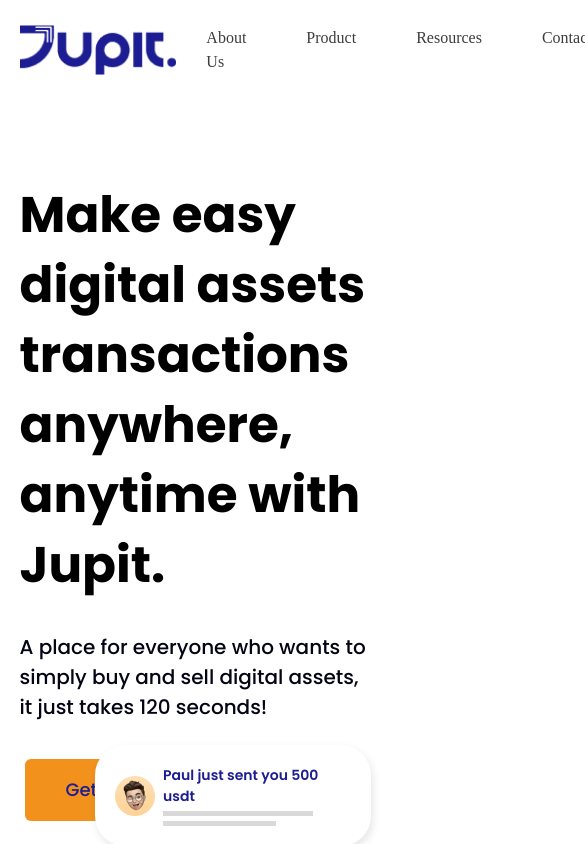
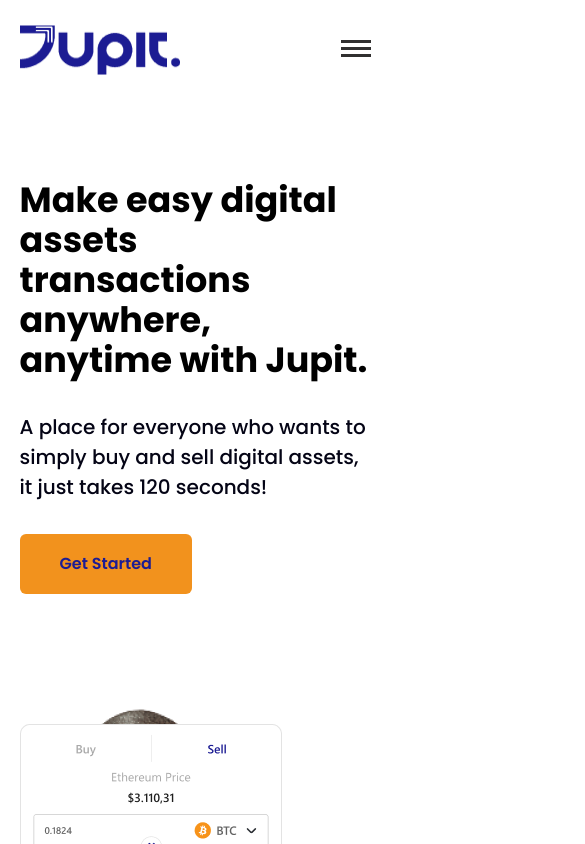
Before and after one commit to sammyyOzz/jupit, a React (Create React App) app: page / in a window 390 px wide. Shown: the top 844 px of the page, 585 px wide, since content can reach past the window. Built offline with nearby package versions, Linux system fonts and the light colour scheme.

Commit message:
made ui more responsive

```diff
--- a/src/components/button/index.tsx
+++ /dev/null
@@ -1,31 +0,0 @@
-import React from 'react'
-import { Button as ChakraButton } from '@chakra-ui/react'
-
-interface ButtonProps {
-  children: React.ReactNode;
-  outlined?: boolean;
-  bg?: 'primary' | 'secondary' | null;
-  color?: string;
-  fontWeight?: string;
-  p?: string;
-  handleClick?: () => void;
-}
-
-function Button({ children, outlined, bg, color, fontWeight, p, handleClick }: ButtonProps) {
-  return (
-    <ChakraButton
-      m="5px"
-      border={outlined ? '1px solid #1C1C93' : '1px solid transparent'}
-      bg={!bg ? 'none' : (bg === 'primary' ? 'primary' : 'secondary')}
-      color={color ? color : 'black'}
-      fontWeight={fontWeight ? fontWeight : 500}
-      fontSize="18px"
-      p={p || 30}
-      onClick={handleClick}
-    >
-      { children }
-    </ChakraButton>
-  )
-}
-
-export default Button
--- a/src/components/footer/index.tsx
+++ b/src/components/footer/index.tsx
@@ -88,7 +88,10 @@
           borderTop="1px solid #817e7eac"
         >
           <Image src={logoWhite} alt="" h="30px" w="100px" />
-          <Flex justify="space-between" py="20px">
+          <Flex
+            justify="space-between"
+            wrap="wrap"
+            py="20px">
             <Text px="30px">
               Quick Link
             </Text>
--- a/src/components/header/index.tsx
+++ b/src/components/nav/index.tsx
@@ -2,22 +2,24 @@
 import logo from '../../assets/logo.png'
 import { Auth } from '../../features/auth'
 import { appRoutes } from '../../routes'
+import Sidebar from './sidebar'
 
 function Layout() {
   return (
     <Box>
       <Flex h="100px" w="90%" justify="space-between" align="center" m="auto">
         <Image src={logo} alt="" h="50px" w="160px" />
-        <Flex justify="space-between">
+        <Flex justify="space-between" display={['none', null, null, null, 'flex']}>
           {appRoutes.map(({ name }, index) => (
             <Text key={index} color="#3D3D3D" fontSize="16px" fontFamily="Nexa" px="30px">
               { name }
             </Text>
           ))}
         </Flex>
-        <Box>
+        <Box display={['none', null, null, null, 'block']}>
           <Auth />
         </Box>
+        <Sidebar />
       </Flex>
     </Box>
   )
--- /dev/null
+++ b/src/components/nav/sidebar.tsx
@@ -0,0 +1,59 @@
+import React from 'react'
+import {
+  Drawer,
+  DrawerBody,
+  DrawerFooter,
+  DrawerOverlay,
+  DrawerContent,
+  DrawerCloseButton,
+  useDisclosure,
+  Button,
+  Text,
+  Box,
+} from '@chakra-ui/react'
+import { Auth } from '../../features/auth'
+import { appRoutes } from '../../routes'
+
+function Sidebar() {
+  const { isOpen, onOpen, onClose } = useDisclosure()
+  const btnRef = React.useRef<any>()
+
+  return (
+    <>
+      <Box
+        w="30px"
+        ref={btnRef}
+        onClick={onOpen}
+        cursor="pointer"
+        display={['block', null, null, null, 'none']}
+      >
+        <Box h="3px" bg="#313030" mb={1} />
+        <Box h="3px" bg="#313030" mb={1} />
+        <Box h="3px" bg="#313030" mb={1} />
+      </Box>
+      <Drawer
+        isOpen={isOpen}
+        placement='right'
+        onClose={onClose}
+        finalFocusRef={btnRef}
+      >
+        <DrawerOverlay />
+        <DrawerContent>
+          <DrawerCloseButton />
+
+          <DrawerBody pt="100px">
+            {appRoutes.map(({ name }) => (
+              <Text key={name} color="#3D3D3D" fontSize="16px" fontFamily="Nexa" mb={5}>
+                {name}
+              </Text>
+            ))}
+            <Auth />
+          </DrawerBody>
+
+        </DrawerContent>
+      </Drawer>
+    </>
+  )
+}
+
+export default Sidebar
--- a/src/features/auth/components/auth.tsx
+++ b/src/features/auth/components/auth.tsx
@@ -1,7 +1,6 @@
-import React from 'react'
+import { Button } from '@chakra-ui/react'
 import { useDispatch, useSelector } from 'react-redux'
 import { useNavigate } from 'react-router-dom'
-import Button from '../../../components/button'
 import { selectAuthUser } from '../redux/auth-selectors'
 import { setUser } from '../redux/auth-slice'
 
@@ -19,17 +18,26 @@
   return (
     <>
       <Button
-        outlined
         color="primary"
-        handleClick={!user ? login : navigateToDashboard}
+        bg="white"
+        border="1px solid"
+        borderColor="primary"
+        p="30px"
+        mr={3}
+        onClick={!user ? login : navigateToDashboard}
+        w={['100%', null, null, null, 'fit-content']}
+        mb={['20px', null, null, null, '0']}
       >
-       {!user ? 'Sign In' : 'Dashboard'}
+        {!user ? 'Sign In' : 'Dashboard'}
       </Button>
       <Button
-        outlined
+        color="primary"
         bg="secondary"
-        color="primary"
-        handleClick={!user ? login : logout}
+        border="1px solid"
+        borderColor="primary"
+        p="30px"
+        onClick={!user ? login : logout}
+        w={['100%', null, null, null, 'fit-content']}
       >
         {!user ? 'Register' : 'Logout'}
       </Button>
--- a/src/pages/landing/index.tsx
+++ b/src/pages/landing/index.tsx
@@ -1,22 +1,23 @@
-import Header from "../../components/header"
+import Nav from "../../components/nav"
 import SecondSection from "./second-section"
 import ServicesSection from "./services-section"
 import TopSection from "./top-section"
 import TestimonialSection from "./testimonial-section"
 import InstallAppSection from "./install-app-section"
 import Footer from "../../components/footer"
+import { Box } from "@chakra-ui/react"
 
 function Landing() {
   return (
-    <>
-      <Header />
+    <Box overflowX="hidden">
+      <Nav />
       <TopSection />
       <SecondSection />
       <ServicesSection />
       <TestimonialSection />
       <InstallAppSection />
       <Footer />
-    </>
+    </Box>
   )
 }
 
--- a/src/pages/landing/install-app-section.tsx
+++ b/src/pages/landing/install-app-section.tsx
@@ -9,7 +9,7 @@
 function InstallAppSection() {
   return (
     <Box pb="100px">
-      <Box w="90%" mx="auto">
+      <Box w="80%" mx="auto">
         <Image src={phoneImage} alt="" mx="auto" />
         <Heading as="h2" fontSize="60px" color="#090931" textAlign="center" maxW={['90%', null, '65%']} mx="auto">
           Install the App Today
@@ -47,33 +47,33 @@
             src={btcImage}
             alt=""
             position="absolute"
-            w="150px"
-            h="150px"
+            w={["100px", null, "150px"]}
+            h={["100px", null, "150px"]}
             top="0"
-            mt="-75px"
+            mt={["-50px", null, "-75px"]}
             right="100"
           />
           <Image
             src={nairaImage}
             alt=""
             position="absolute"
-            w="120px"
-            h="120px"
+            w={["80px", null, "120px"]}
+            h={["80px", null, "120px"]}
             top="30px"
-            right="-60px"
+            right={["-40px", null, "-60px"]}
           />
           <Image
             src={ethImage}
             alt=""
             position="absolute"
-            w="120px"
-            h="120px"
+            w={["80px", null, "120px"]}
+            h={["80px", null, "120px"]}
             bottom="0"
-            mb="-60px"
+            mb={["-40px", null, "-60px"]}
             left="30px"
           />
 
-          <Text color="white" maxW="55%" m="auto" fontWeight="600" fontSize="32px" mb={10}>
+          <Text color="white" maxW={["70%", null, "55%"]} m="auto" fontWeight="600" fontSize="32px" mb={10}>
             Join our 3,620 and counting user today and start transacting seamlessly
           </Text>
           <Button
--- a/src/pages/landing/services-section.tsx
+++ b/src/pages/landing/services-section.tsx
@@ -1,15 +1,14 @@
-import { Box, Flex, Heading, Image, SimpleGrid, Text } from "@chakra-ui/react"
+import { Box, Heading, Image, SimpleGrid, Text } from "@chakra-ui/react"
 import ServicesCard from "../../components/services-card"
 import servicesIcon1 from "../../assets/services-icon-1.png"
 import servicesIcon2 from "../../assets/services-icon-2.png"
 import servicesIcon3 from "../../assets/services-icon-3.png"
 import servicesIcon4 from "../../assets/services-icon-4.png"
-import curvedRectangle from "../../assets/bottom-curved-rectangle.png"
-import phoneImage from "../../assets/phone.png"
+import weMakeCryptoEasyImage from '../../assets/we-make-crypto-easy.png'
 
 function ServicesSection() {
   return (
-    <Box py="100px">
+    <Box pt="100px">
       <Box w="90%" mx="auto">
         <Heading as="h2" fontSize="60px" color="#090931" textAlign="center" maxW={['90%', null, '65%']} mx="auto">
           Best services that works for you
@@ -41,30 +40,7 @@
           />
         </SimpleGrid>
 
-        {/* <Box position="relative">
-          <Image
-            src={curvedRectangle}
-            alt=""
-            position="absolute"
-            w="100%"
-            top="0"
-            left="0"
-            zIndex={-1}
-          />
-          <Flex>
-            <Box w="45%" zIndex={1}>
-              <Text color="black" fontWeight="600" fontSize="30px" mb="20px">
-                We make crypto easy
-              </Text>
-              <Text color="rgba(4, 4, 21, 0.8)" fontSize="14px">
-                We make sure that every cryptocurrency payment and transaction
-                are processed seamlessly and quickly so that you can enjoy the
-                result without stress
-              </Text>
-            </Box>
-            <Image src={phoneImage} alt="" />
-          </Flex>
-        </Box> */}
+        <Image src={weMakeCryptoEasyImage} alt="" />
       </Box>
     </Box>
   )
--- a/src/pages/landing/top-section.tsx
+++ b/src/pages/landing/top-section.tsx
@@ -1,9 +1,9 @@
-import { Box, Flex, Heading, Text } from "@chakra-ui/react"
-import Button from "../../components/button"
+import { Box, Button, Flex, Heading, Image, Text } from "@chakra-ui/react"
 import manOnLandingPage from '../../assets/man-landing-page.png'
 import CardOne from "../../components/card-one"
 import coinImage from "../../assets/coin.png"
 import faceImage from "../../assets/face.png"
+import exchangeImage from "../../assets/exchange.png"
 
 function TopSection() {
   return (
@@ -11,7 +11,7 @@
       <Flex minH="calc(100vh - 100px)" py="50px">
         <Flex direction={['column', null, null, 'row']} w="90%" m="auto" justify={[null, null, null, 'space-between']}>
           <Box w={['100%', null, null, 'calc(50% - 10px)']} py="30px">
-            <Heading as="h1" fontSize="50px" color="black" lineHeight="70px">
+            <Heading as="h1" fontSize={["35px", null, "50px"]} color="black" lineHeight={["40px", null, "70px"]}>
               Make easy digital assets transactions anywhere, anytime with Jupit.
             </Heading>
             <Text my="8" color="#040415" fontSize="20px" fontWeight={500}>
@@ -23,28 +23,34 @@
           </Box>
           <Box
             w={['100%', null, null, 'calc(50% - 10px)']}
+            minH={["600px", null, null, "100%"]}
             bgImage={`url(${manOnLandingPage})`}
             bgPosition="right"
             bgRepeat="no-repeat"
             position="relative"
           >
+            <Image
+              src={exchangeImage}
+              alt=""
+              position="absolute"
+              top="100px"
+              left="0"
+            />
             <CardOne
               image={coinImage}
               text="Transaction Successful!"
               right="0"
-              top="220px" //!change this
+              bottom="120px"
             />
             <CardOne
               image={faceImage}
               text="Paul just sent you 500 usdt"
               bottom="10px"
-              left="calc(50% - 100px)" //!change this
+              left="calc(50% - 100px)"
             />
           </Box>
         </Flex>
       </Flex>
-
-
     </>
   )
 }
```
Also changed, not shown: src/components/header/sidebar.tsx (deleted, +0 -9 lines), src/assets/bottom-curved-rectangle.png (deleted), src/assets/we-make-crypto-easy.png (added).
